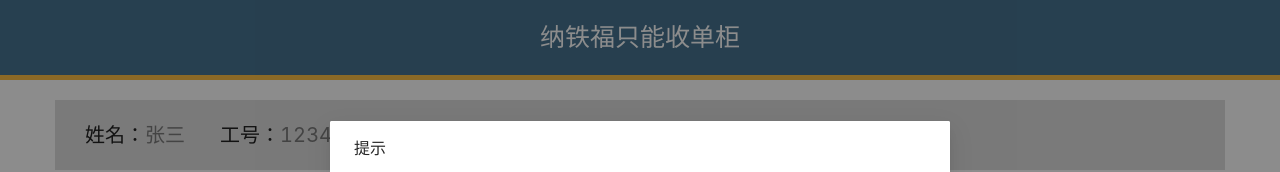
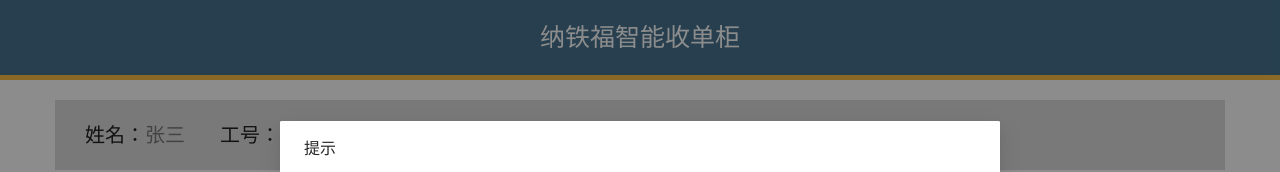
Before and after one commit to yaowei103/shouDanGui, a React app: page /list in a window 1280 px wide. Both pictures are taken after a click on the button "投递单据". Shown: the top 172 px of the page. Built offline with nearby package versions, Linux system fonts and the light colour scheme; no server answers.

Commit message:
change the word

```diff
--- a/public/index.html
+++ b/public/index.html
@@ -5,7 +5,7 @@
   <meta charset="UTF-8" />
   <meta name="viewport" content="width=device-width, initial-scale=1.0" />
   <meta http-equiv="X-UA-Compatible" content="ie=edge" />
-  <title>纳铁福只能收单柜</title>
+  <title>纳铁福智能收单柜</title>
   <script src="https://g.alicdn.com/dingding/dinglogin/0.0.5/ddLogin.js"></script>
   <script src="./utils/BODevice.js"></script>
 </head>
--- a/src/pages/Detail/index.tsx
+++ b/src/pages/Detail/index.tsx
@@ -299,7 +299,7 @@
 
   return (
     <div className={styles.detail}>
-      <div className={styles.header}>纳铁福只能收单柜</div>
+      <div className={styles.header}>纳铁福智能收单柜</div>
       <div className={styles.body}>
         <div className={styles.userInfo}>
           <div className={styles.infoItem}>姓名：<span className={styles.infoVal}>张三</span></div>
@@ -320,7 +320,7 @@
       <Modal
         className={styles.modalBody}
         title="提示"
-        width={620}
+        width={720}
         visible={visible}
         onOk={handleModalOk}
         confirmLoading={confirmLoading}
--- a/src/pages/List/index.tsx
+++ b/src/pages/List/index.tsx
@@ -101,7 +101,7 @@
   return (
     <>
       <div className={styles.list}>
-        <div className={styles.header}>纳铁福只能收单柜</div>
+        <div className={styles.header}>纳铁福智能收单柜</div>
         <div className={styles.body}>
           <div className={styles.userInfo}>
             <div className={styles.infoItem}>姓名：<span className={styles.infoVal}>{emplyeeName}</span></div>
```
